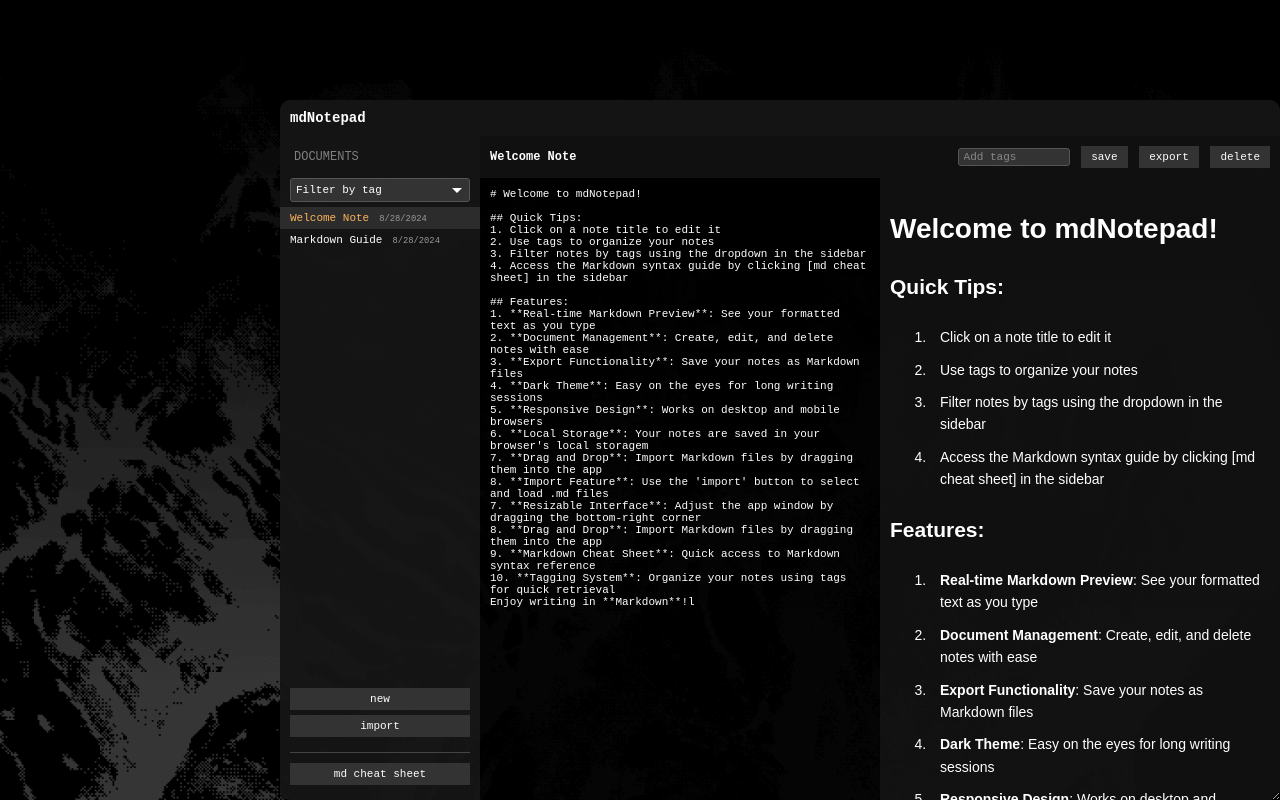
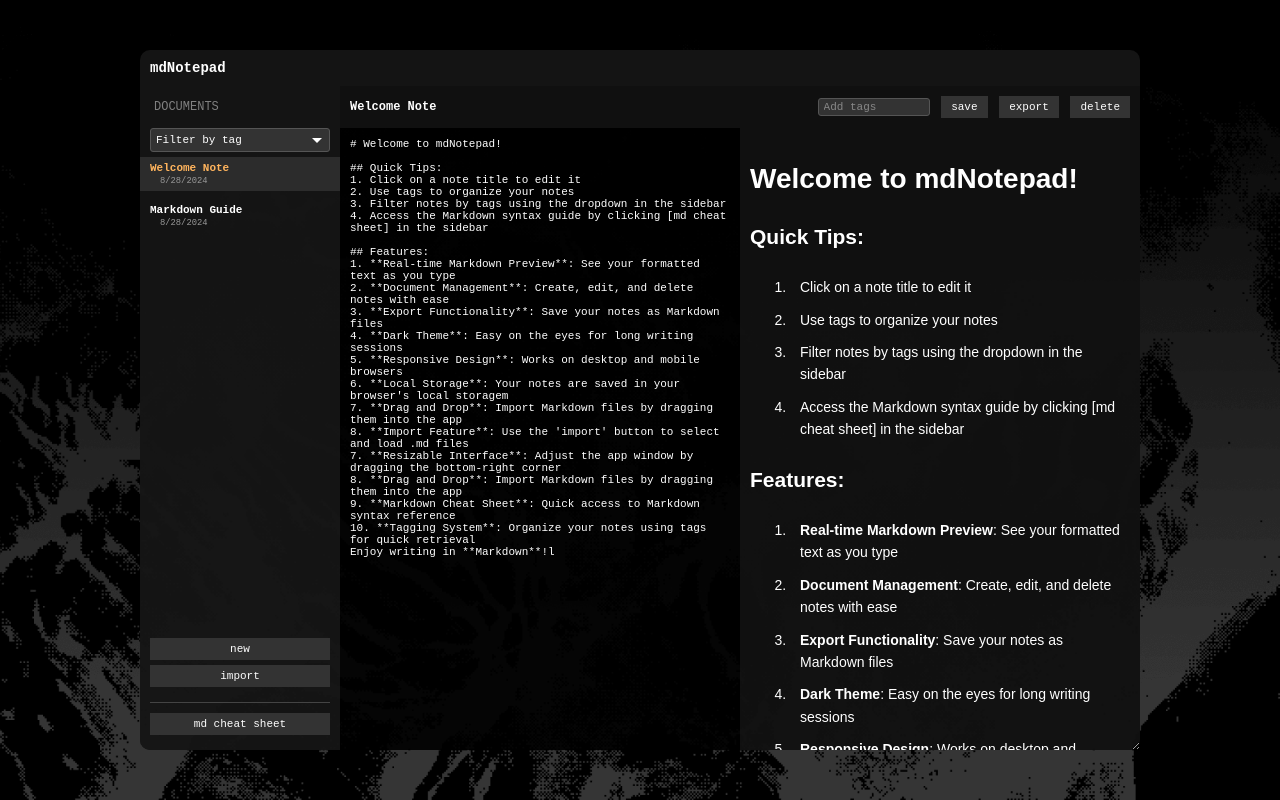
Before and after one commit to stihilus/mdNote, a plain HTML site: page index.html in a window 1280 px wide. Drawn offline with nearby package versions, Linux system fonts and the light colour scheme.

Commit message:
Update style.css

```diff
--- a/style.css
+++ b/style.css
@@ -25,7 +25,11 @@ body {
   resize: both;
   max-width: 100vw;
   max-height: 100vh;
-  position: relative;
+  position: absolute; /* Change from relative to absolute */
+  top: 50%; /* Center vertically */
+  left: 50%; /* Center horizontally */
+  transform: translate(-50%, -50%); /* Center the notepad */
+  transition: none; /* Remove transition for smoother dragging */
 }
 
 .header {
@@ -34,6 +38,8 @@ body {
   display: flex;
   justify-content: space-between;
   align-items: center;
+  cursor: move; /* Add this line to show a move cursor */
+  user-select: none; /* Add this line to prevent text selection while dragging */
 }
 
 .app-title {
@@ -446,3 +452,20 @@ textarea::-moz-selection {
   outline: none;
   border-color: #FFB45D;
 }
+
+#documentList li {
+  display: flex;
+  flex-direction: column;
+  margin-bottom: 8px;
+  cursor: pointer;
+}
+
+#documentList li span:first-child {
+  font-weight: bold;
+  margin-bottom: 2px;
+}
+
+#documentList li span:last-child {
+  font-size: 0.8em;
+  color: #999;
+}
```
